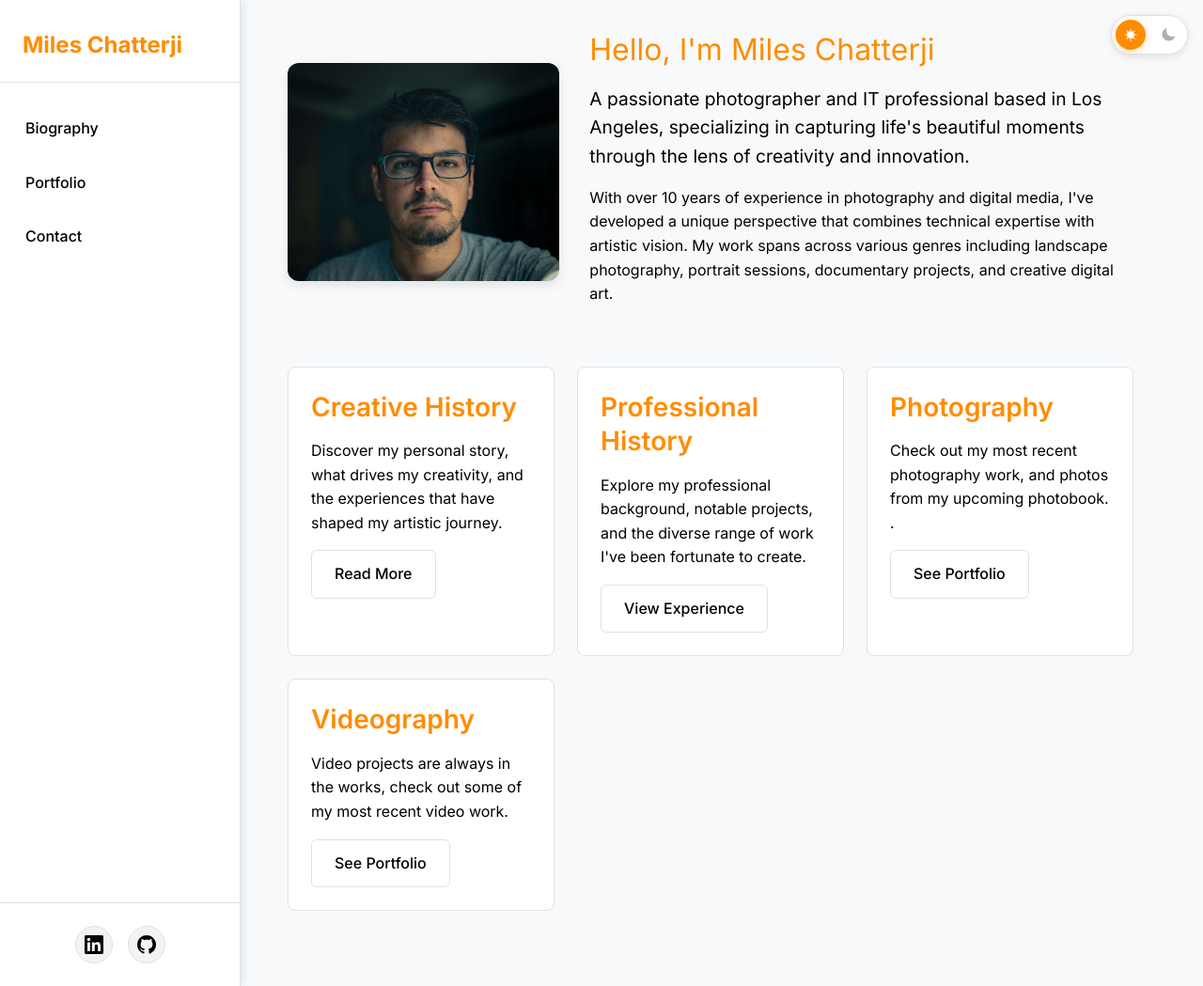
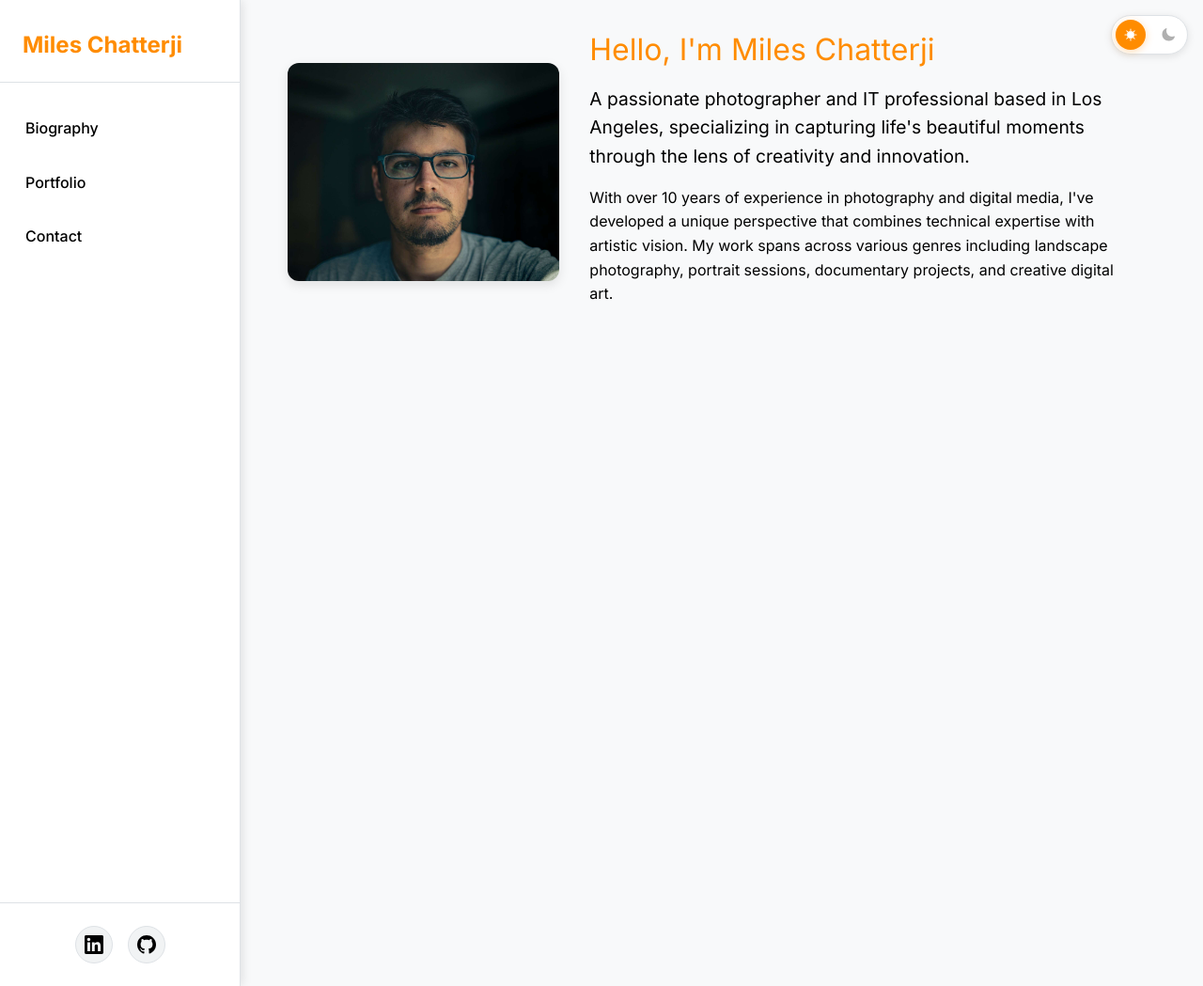
Before and after one commit to MilesChatterji/Prod-GHPages-mileschatterji.com, a Jekyll site: the page built from index.html, in a window 1280 px wide and 1049 px high. Shown: the whole window at 94% size. Built offline with Jekyll 4.4.1, drawn with Linux system fonts in a browser that asks for light colours; some web fonts are replaced.

Commit message:
minor edits on index and bio index

```diff
--- a/biography/index.html
+++ b/biography/index.html
@@ -16,7 +16,7 @@ subtitle:
         </div>
     </div>
 
-    <div class="biography-sections">
+  <!--<div class="biography-sections">
         <div class="section-card">
             <h3>Creative History</h3>
             <p>Discover my personal story, what drives my creativity, and the experiences that have shaped my artistic journey.</p>
@@ -40,7 +40,7 @@ subtitle:
             <p>Video projects are always in the works, check out some of my most recent video work.</p>
             <a href="/biography/portfolio/videography/" class="btn btn-secondary">See Portfolio</a>
         </div>
-    </div>
+    </div>-->
 
    <!-- <div class="biography-highlights">
         <h3>Key Highlights</h3>
--- a/index.html
+++ b/index.html
@@ -16,7 +16,7 @@ subtitle:
         </div>
     </div>
 
-    <div class="biography-sections">
+   <!-- <div class="biography-sections">
         <div class="section-card">
             <h3>Creative History</h3>
             <p>Discover my personal story, what drives my creativity, and the experiences that have shaped my artistic journey.</p>
@@ -40,7 +40,7 @@ subtitle:
             <p>Video projects are always in the works, check out some of my most recent video work.</p>
             <a href="/biography/portfolio/videography/" class="btn btn-secondary">See Portfolio</a>
         </div>
-    </div>
+    </div>-->
 
     <!--div class="biography-highlights">
         <h3>Key Highlights</h3>
--- a/portfolio/videography.html
+++ b/portfolio/videography.html
@@ -14,13 +14,7 @@ videos:
   - youtube_id: "1veq_KjYCls"
     title: "From War to Workshop"
 ---
-
-<p>Welcome to my video portfolio showcasing cinematic work and video projects. Each video represents a unique creative vision and technical approach to storytelling through moving images.</p>
-
 <p>Click on any video thumbnail in the carousel above to watch it in the embedded player below. Use the left and right arrows to navigate through the collection.</p>
 
 <h2>About the Collection</h2>
 <p>This collection features a diverse range of video work, from short films and documentaries to commercial projects and experimental pieces. Each video demonstrates different techniques in cinematography, editing, and storytelling.</p>
-
-<h2>Technical Details</h2>
-<p> The collection includes work shot on various cameras including Canon and Fujifilmsystems.</p>
```
